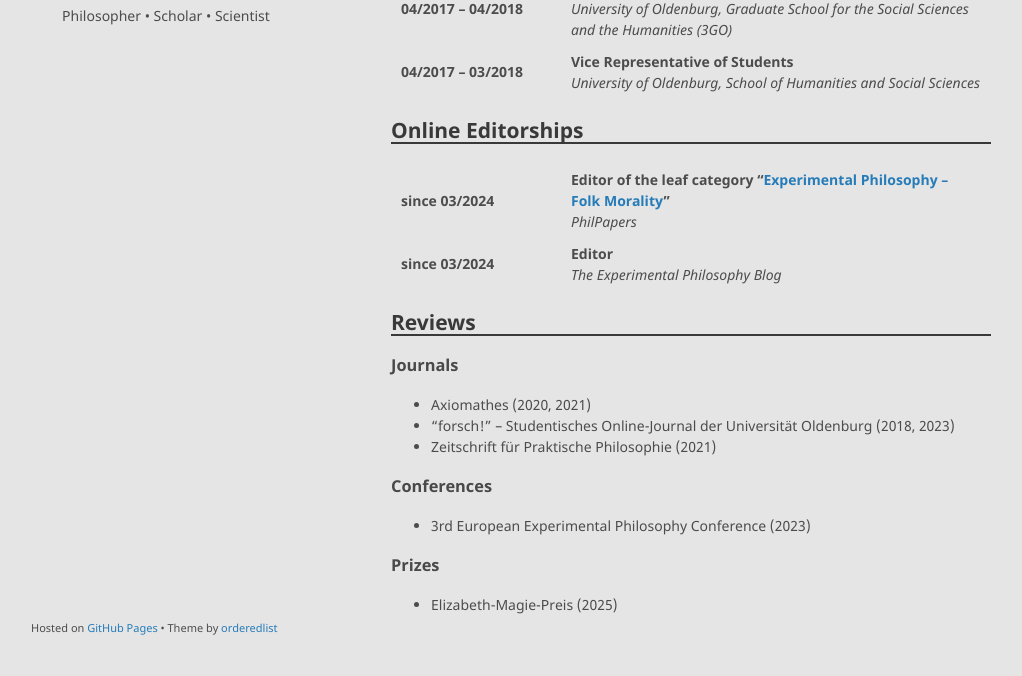
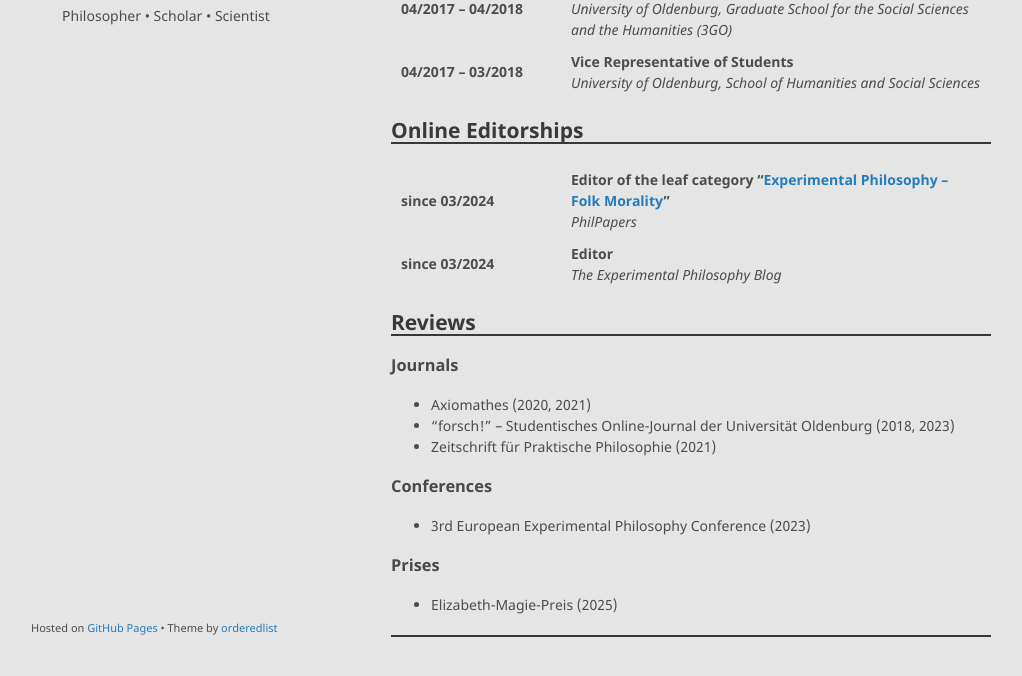
Before and after one commit to alephmembeth/alephmembeth.github.io, a Jekyll site: the page built from services.md, in a window 1280 px wide and 1069 px high. Shown: the part 362-1038 px from the top of the window, without its empty margins (129-1151 px from the left). Built offline with Jekyll 4.4.1, drawn with Linux system fonts in a browser that asks for light colours; our own code applies the rules of GitHub Pages for plain Markdown files.

Commit message:
Update services.md

```diff
--- a/services.md
+++ b/services.md
@@ -89,6 +89,8 @@ layout: default
 
 + 3rd European Experimental Philosophy Conference (2023)
 
-### Prizes
+### Prises
 
 + Elizabeth-Magie-Preis (2025)
+
+***
```
